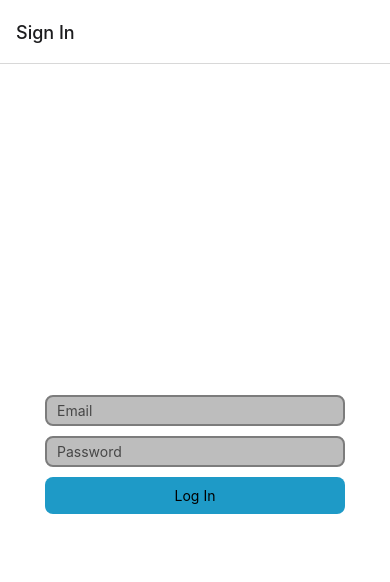
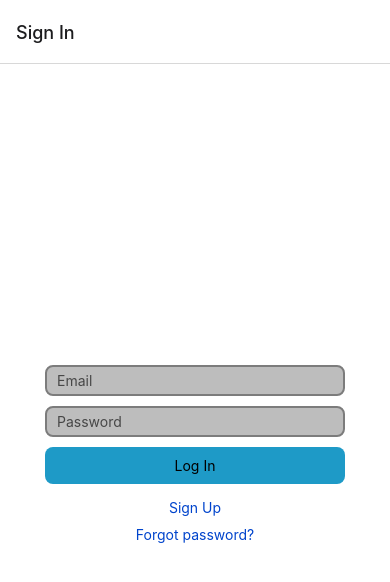
Before and after one commit to BagrijRoman/my-rn-app, a React Native app: screen / in a window 390 px wide. Shown: the top 582 px of the page. Built offline with nearby package versions, Linux system fonts and the light colour scheme.

Commit message:
add sign in page redirections

```diff
--- a/src/constants/screens.ts
+++ b/src/constants/screens.ts
@@ -4,4 +4,5 @@ export const screens = {
   DASHBOARD: 'Dashboard',
   SIGN_IN: 'SignIn',
   SIGN_UP: 'SignUp',
+  FORGOT_PASSWORD: 'ForgotPassword',
 } as const;
--- a/src/views/SignIn/SignIn.tsx
+++ b/src/views/SignIn/SignIn.tsx
@@ -1,7 +1,8 @@
 import React, { useState, useCallback, useEffect } from 'react';
-import {View} from 'react-native';
+import {Pressable, View, Text} from 'react-native';
 import { useDispatch, useSelector } from 'react-redux'
 
+import { screens } from '../../constants';
 import { TextInput, Button  } from '../../components';
 import { Notificator } from '../../helpers/Notificator';
 import { validateEmail } from '../../utils';
@@ -16,7 +17,7 @@ export const SignIn = ({ navigation }) => {
 
   useEffect(() => {
     if (user) {
-      navigation.navigate('Dashboard');
+      navigation.navigate(screens.DASHBOARD);
     }
   }, [user]);
 
@@ -31,6 +32,14 @@ export const SignIn = ({ navigation }) => {
       dispatch(loginAction({ email, password }));
     }
   }, [email, password]);
+
+  const navigateToSignUp = useCallback(() => {
+    navigation.navigate(screens.SIGN_UP);
+  }, []);
+
+  const navigateToForgotPassword = useCallback(() => {
+    navigation.navigate(screens.FORGOT_PASSWORD);
+  }, []);
 
   return (
     <View style={styles.rootContainer}>
@@ -50,9 +59,18 @@ export const SignIn = ({ navigation }) => {
           onPress={onLogInClick}
           text="Log In"
           loading={loading}
+          style={styles.loginBtn}
         />
-
-
+        <View style={styles.clickableTextContainer}>
+          <Pressable onPress={navigateToSignUp}>
+            <Text style={styles.clickableText}>Sign Up</Text>
+          </Pressable>
+        </View>
+        <View style={styles.clickableTextContainer}>
+          <Pressable onPress={navigateToForgotPassword}>
+            <Text style={styles.clickableText}>Forgot password?</Text>
+          </Pressable>
+        </View>
       </View>
     </View>
   );
--- a/src/views/SignIn/sIgnInStyles.ts
+++ b/src/views/SignIn/sIgnInStyles.ts
@@ -15,4 +15,14 @@ export const styles = StyleSheet.create({
   btnContainer: {
     alignItems: "center",
   },
+  loginBtn: {
+    marginBottom: 5,
+  },
+  clickableTextContainer: {
+    alignItems: "center",
+  },
+  clickableText: {
+    marginTop: 10,
+    color: '#0044CC',
+  }
 });
```
